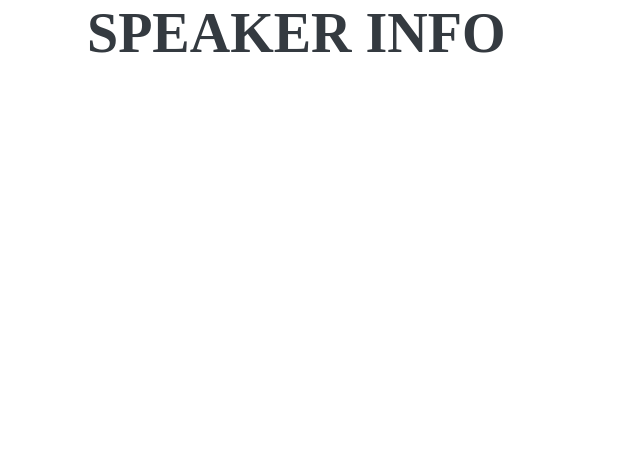
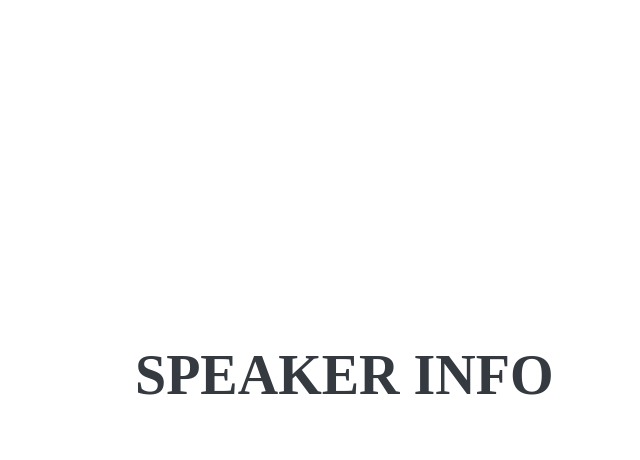
Before and after one commit to hussein-mohsen/hussein-mohsen.github.io, a website: page pages/test.html in a window 1280 px wide. Shown: the top 460 px of the page, without its empty margins (185-825 px from the left). Drawn offline with nearby package versions, Linux system fonts and the light colour scheme; files that its build step writes are made by us from their sources; files whose address does not match are found by name; a web font is replaced by a local one.

Commit message:
Update test.html

```diff
--- a/pages/test.html
+++ b/pages/test.html
@@ -26,5 +26,10 @@
   </head>
 
   <body>
-  <h2 class="mb-5">Speaker Info</h2>
+    <section class="resume-section p-3 p-lg-5 d-flex flex-column" id="speaker-info" name="speaker-info">
+        <div class="my-auto">
+          <h2 class="mb-5">Speaker Info</h2>
+        </div>
+    </section>
+
   </body>
```
